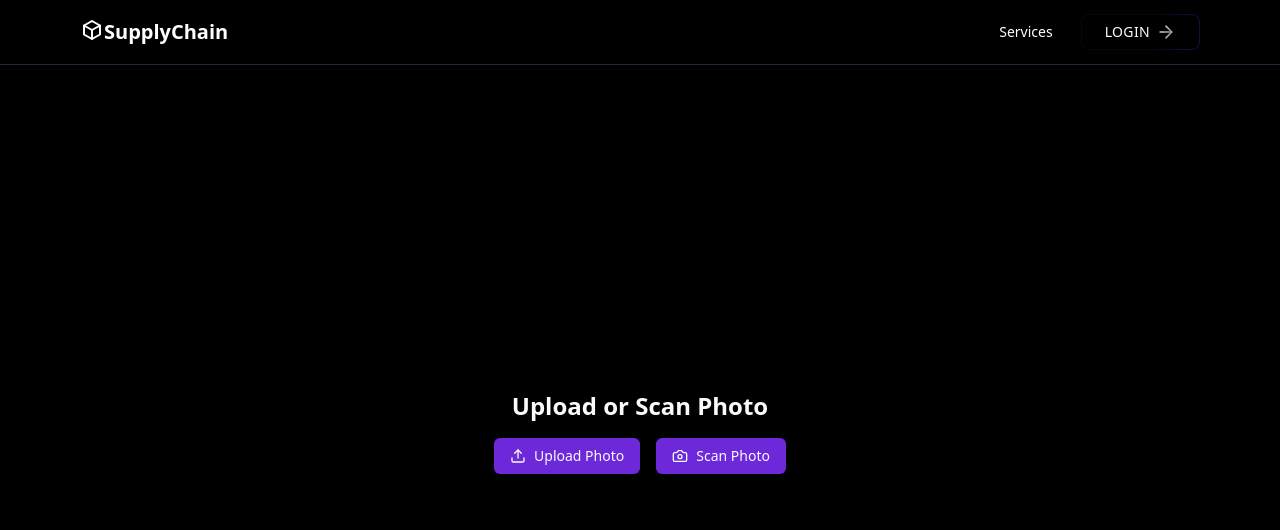
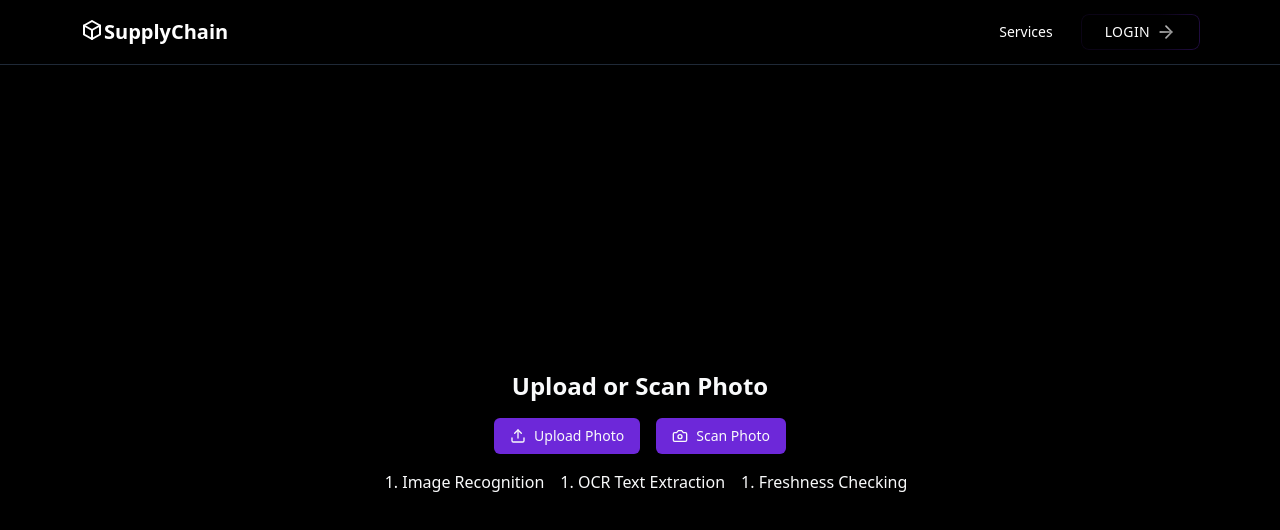
Before and after one commit to krishna9358/flipkart-grid-robotics, a Next.js app in the folder supply-chain-ui/: page /dashboard in a window 1280 px wide. Shown: the top 530 px of the page. Built offline with nearby package versions, Linux system fonts and the light colour scheme.

Commit message:
few more changes

```diff
--- a/supply-chain-ui/app/dashboard/page.tsx
+++ b/supply-chain-ui/app/dashboard/page.tsx
@@ -81,6 +81,12 @@ export default function PhotoAnalysisUI() {
                 <Camera className="mr-2 h-4 w-4" /> Scan Photo
               </Button>
             </div>
+            <div className='flex justify-center space-x-4'>
+                <p className='ml-3'>1. Image Recognition</p>
+                <p className='ml-3'>1. OCR Text Extraction</p>
+                <p className='ml-3'>1. Freshness Checking</p>
+
+            </div>
             {isLoading && (
               <div className="mt-4">
                 <Progress value={50} className="w-[300px]" />
```
